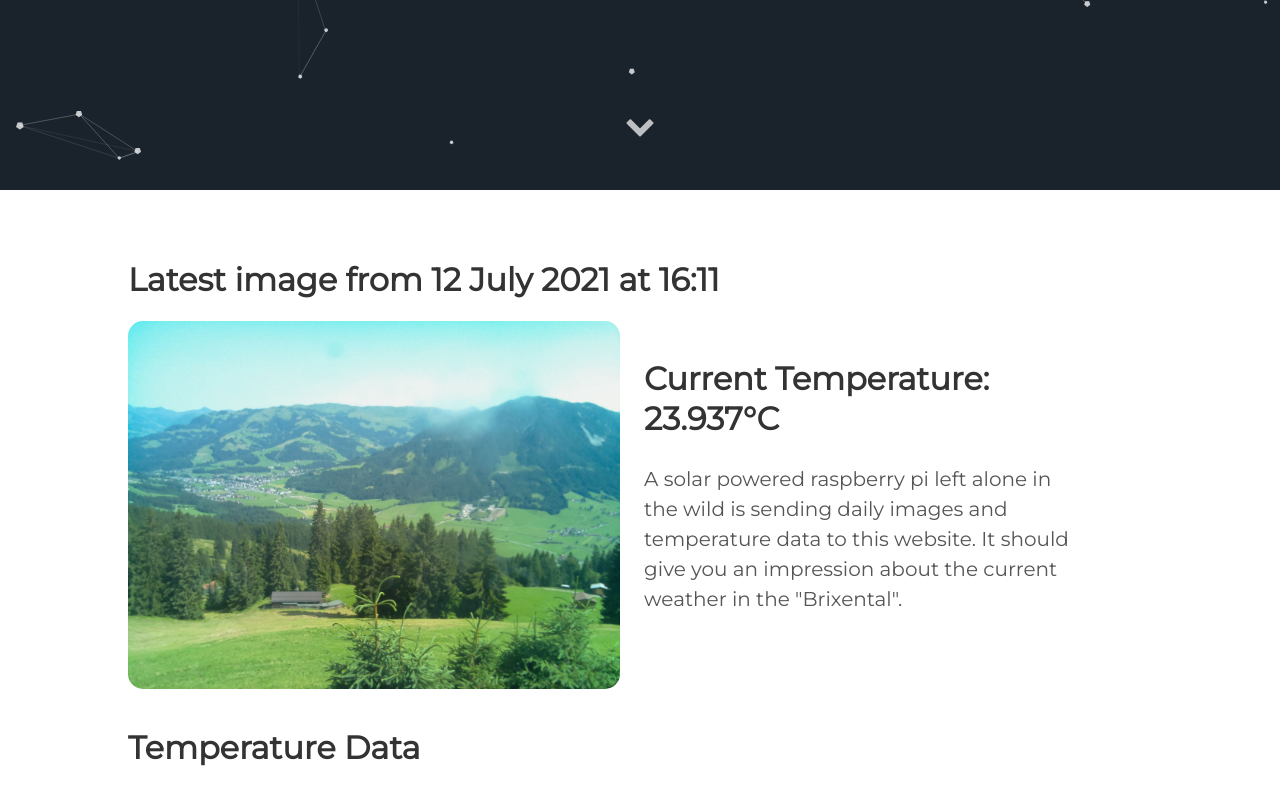
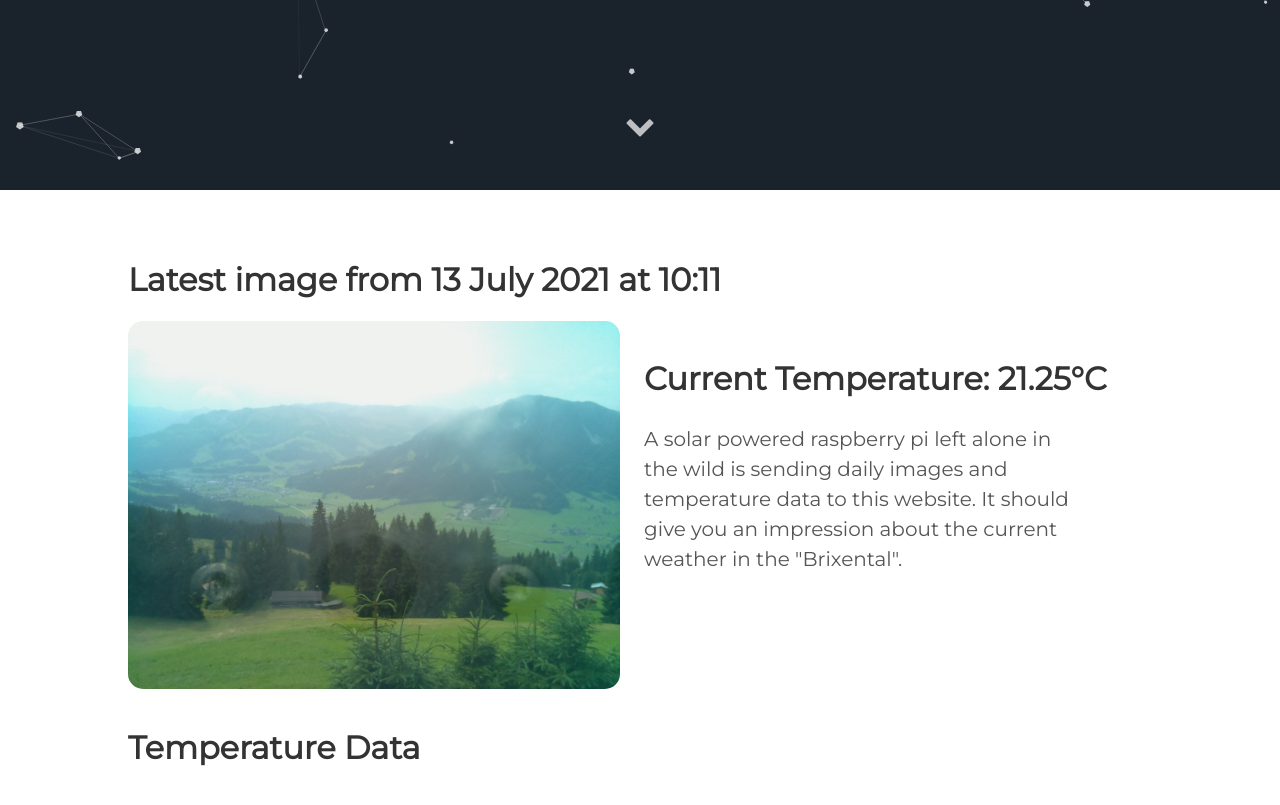
Before and after one commit to vektorious/vektorious.github.io, a Jekyll site: the page built from resources/huette.md, in a window 1280 px wide and 900 px high, scrolled down 710 px. Shown: the top 805 px of the window. Built offline with Jekyll 4.4.1, drawn with Linux system fonts in a browser that asks for light colours.

Commit message:
I'm a bot beep boop

```diff
--- a/resources/huette.md
+++ b/resources/huette.md
@@ -6,13 +6,13 @@ image: '/assets/img/'
 description: 'Live image from the Austrian alps'
 twitter_text: ' '
 ---
-## Latest image from 12 July 2021 at 16:11
+## Latest image from 13 July 2021 at 10:11
 <div class="huette">
   <div class="huette-image">
     <img src="{{ "/assets/img/huette.jpg" | prepend: site.baseurl }}">
   </div>
   <div class="huette-text">
-        <h2>Current Temperature: 23.937°C</h2>
+        <h2>Current Temperature: 21.25°C</h2>
         <p>A solar powered raspberry pi left alone in the wild is sending daily images and temperature data to this website. It should give you an impression about the current weather in the "Brixental".</p>
 
   </div>
```
Also changed, not shown: rpi-script/2021-07-13_101030.txt (renamed from rpi-script/2021-07-12_161033.txt, +6 -5 lines), rpi-script/huette.md (+2 -2 lines), assets/img/huette.jpg, assets/img/temp_plot.png, rpi-script/temp_plot.png, 1 other file.
